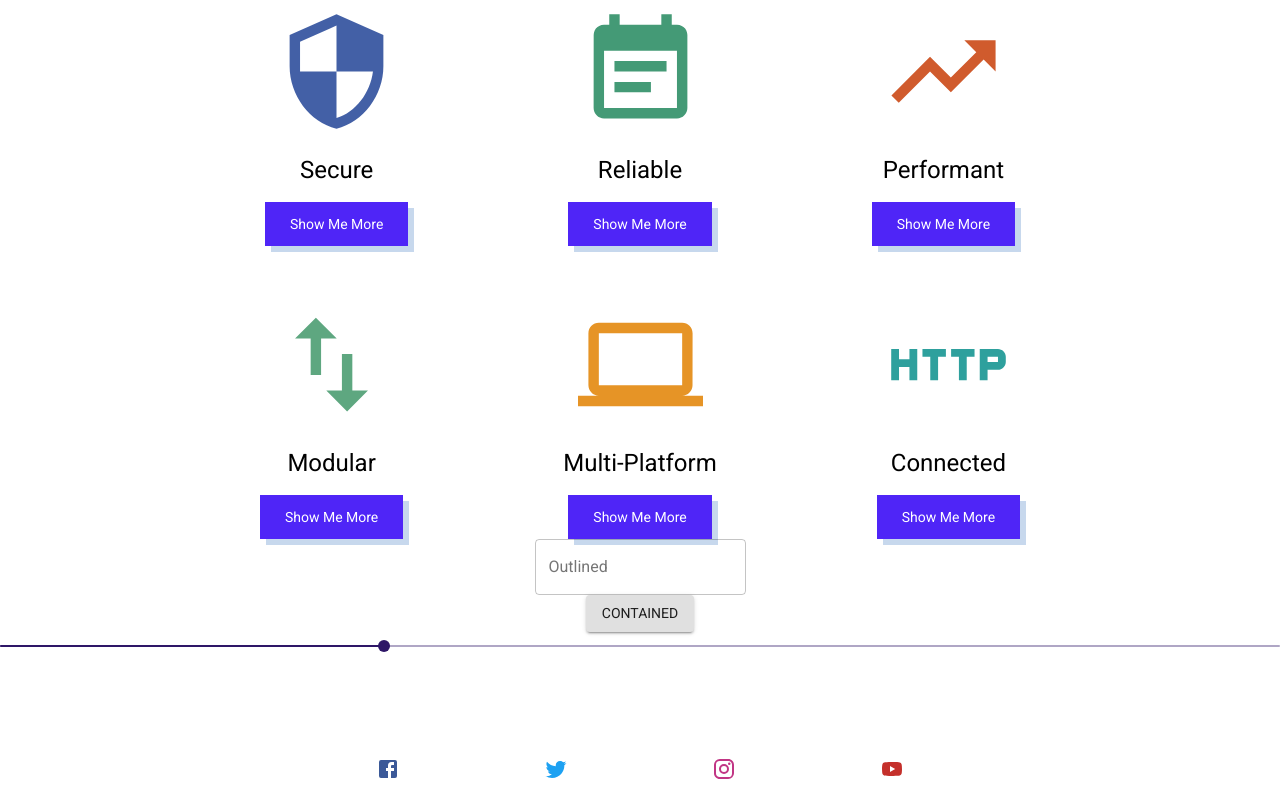
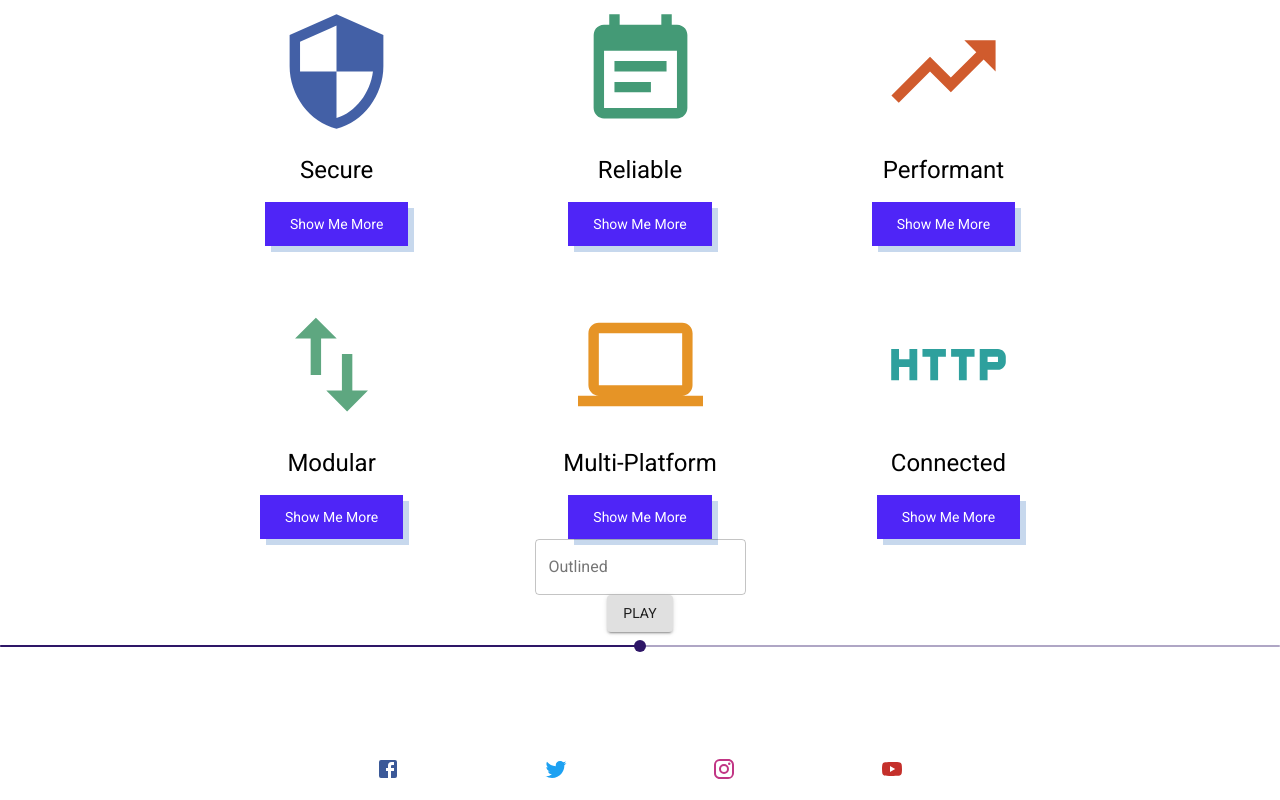
Before and after one commit to isaksc2/Before-Effects, a React (Create React App) app in the folder React/my-app/: page / in a window 1280 px wide. Shown: the part 481-1281 px from the top of the page. Built offline with nearby package versions, Linux system fonts and the light colour scheme.

Commit message:
button pause play

```diff
--- a/React/my-app/src/components/PlayerContainer.js
+++ b/React/my-app/src/components/PlayerContainer.js
@@ -30,6 +30,7 @@ class PlayerContainer extends Component {
         this.state = {
             player: [],
             videoDivide: 50,
+            paused: true
         };
         this._onReady = this._onReady.bind(this);
         this.clickPause = this.clickPause.bind(this);
@@ -46,9 +47,17 @@ class PlayerContainer extends Component {
 
     // pause videos
     clickPause() {
+        const paused = this.state.paused;
         this.state.player.forEach((player) => {
-            player.pauseVideo();
+            if (paused) {
+                player.playVideo();
+            }
+            else {
+                player.pauseVideo();
+            }
         });
+
+        this.setState({ paused: !paused })
     }
 
     slided() {
@@ -70,10 +79,13 @@ class PlayerContainer extends Component {
                         <YouTube videoId="fAoRpLbJSVU" onReady={this._onReady} />
                     </div>
                 </div>
-                <Button variant="contained" onClick={this.clickPause}>Contained</Button>
-                <Slider defaultValue={30} onChange={(e, val) => this.setState({ videoDivide: val })} >
+                <Button variant="contained" onClick={this.clickPause}>{(this.state.paused) ? "play" : "pause"}</Button>
+                <div style={{ marginLeft: "0%", marginRight: "0%" }}>
+                    <Slider defaultValue={this.state.videoDivide} step={0.1} onChange={(e, val) => this.setState({ videoDivide: val })} >
+                    </Slider>
 
-                </Slider>
+                </div>
+
             </div>
         )
     }
```
